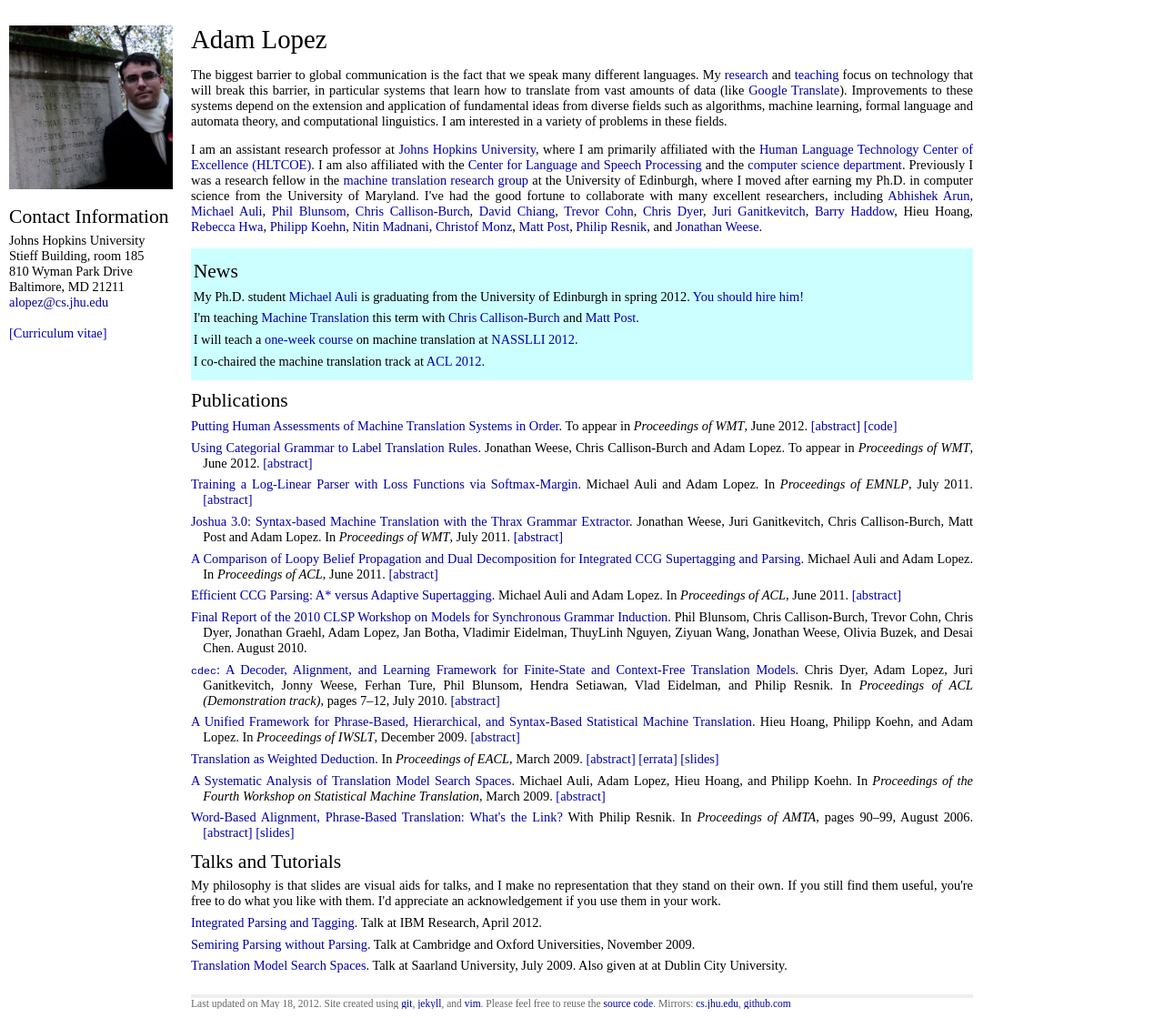
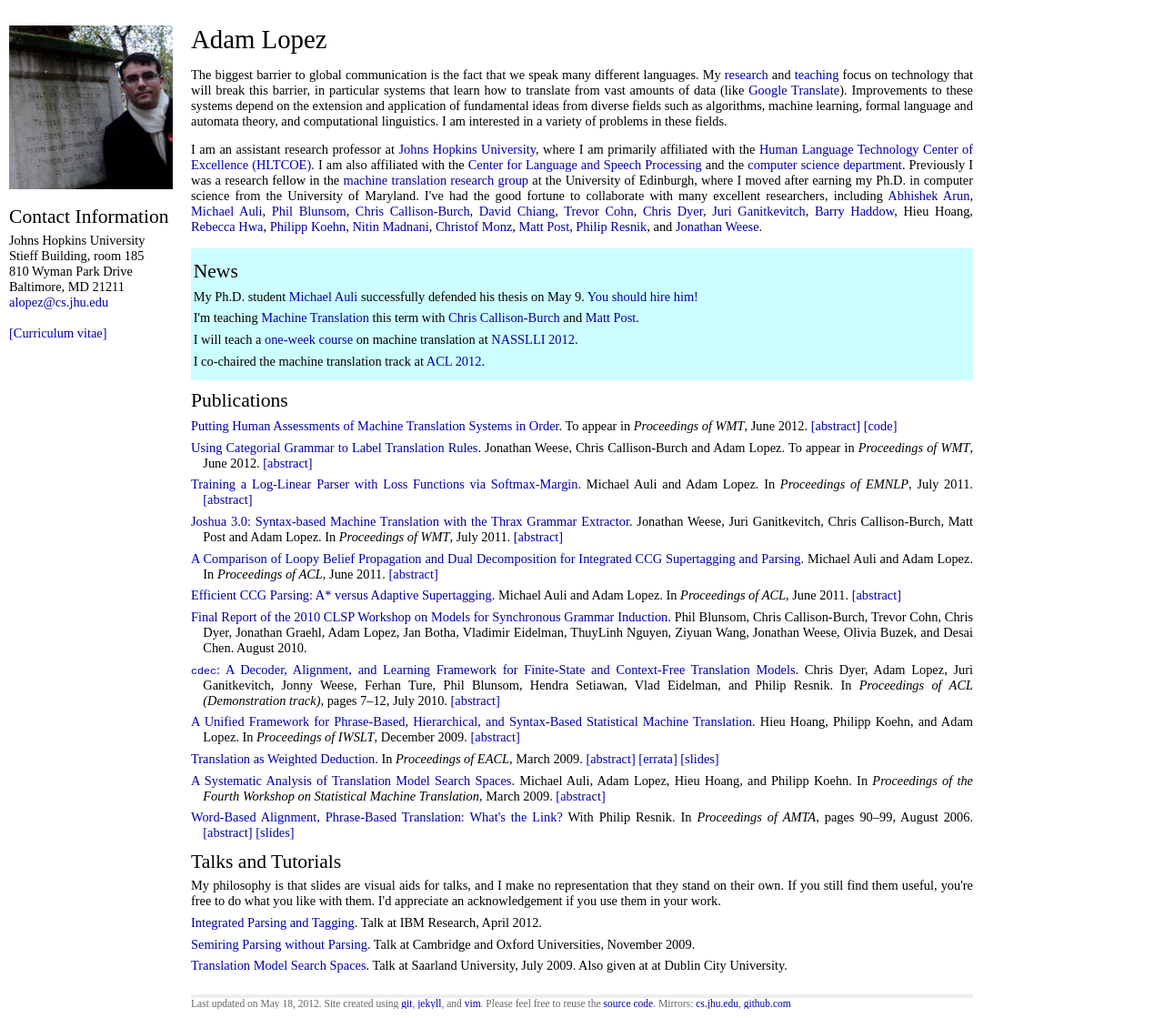
Before and after one commit to alopez/alopez.github.com, a Jekyll site: the page built from index.html, in a window 1280 px wide. Shown: the whole page at 91% size. Built offline with Jekyll 4.4.1, drawn with Linux system fonts in a browser that asks for light colours.

Commit message:
Update CV

```diff
--- a/index.html
+++ b/index.html
@@ -55,7 +55,7 @@ Hieu Hoang,
 <h2>News</h2>
 <ul class="posts">
   <li>My Ph.D. student <a href="http://homepages.inf.ed.ac.uk/s0453934/">Michael Auli</a>
-      is graduating from the University of Edinburgh in spring 2012. <a href="http://homepages.inf.ed.ac.uk/s0453934/Michael_Auli_CV.academic.pdf">You should hire him!</a></li>
+      successfully defended his thesis on May 9. <a href="http://homepages.inf.ed.ac.uk/s0453934/Michael_Auli_CV.academic.pdf">You should hire him!</a></li>
   <li>I'm teaching <a href="http://mt-class.org/">Machine Translation</a>
       this term with <a href="http://www.cs.jhu.edu/~ccb">Chris Callison-Burch</a> and
       <a href="http://www.cs.jhu.edu/~post/">Matt Post</a>.</li>
```
Also changed, not shown: 1 other file.
